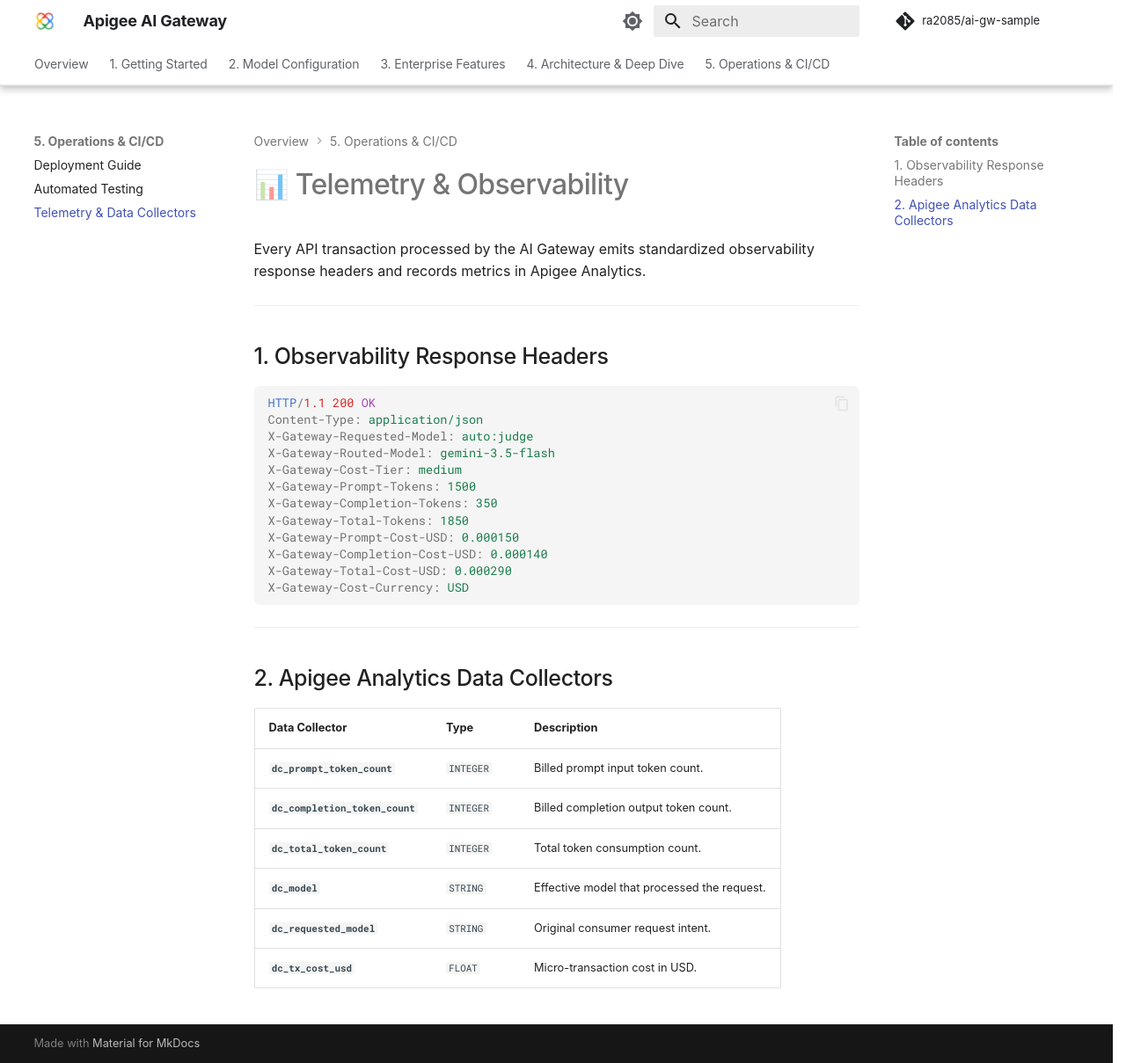
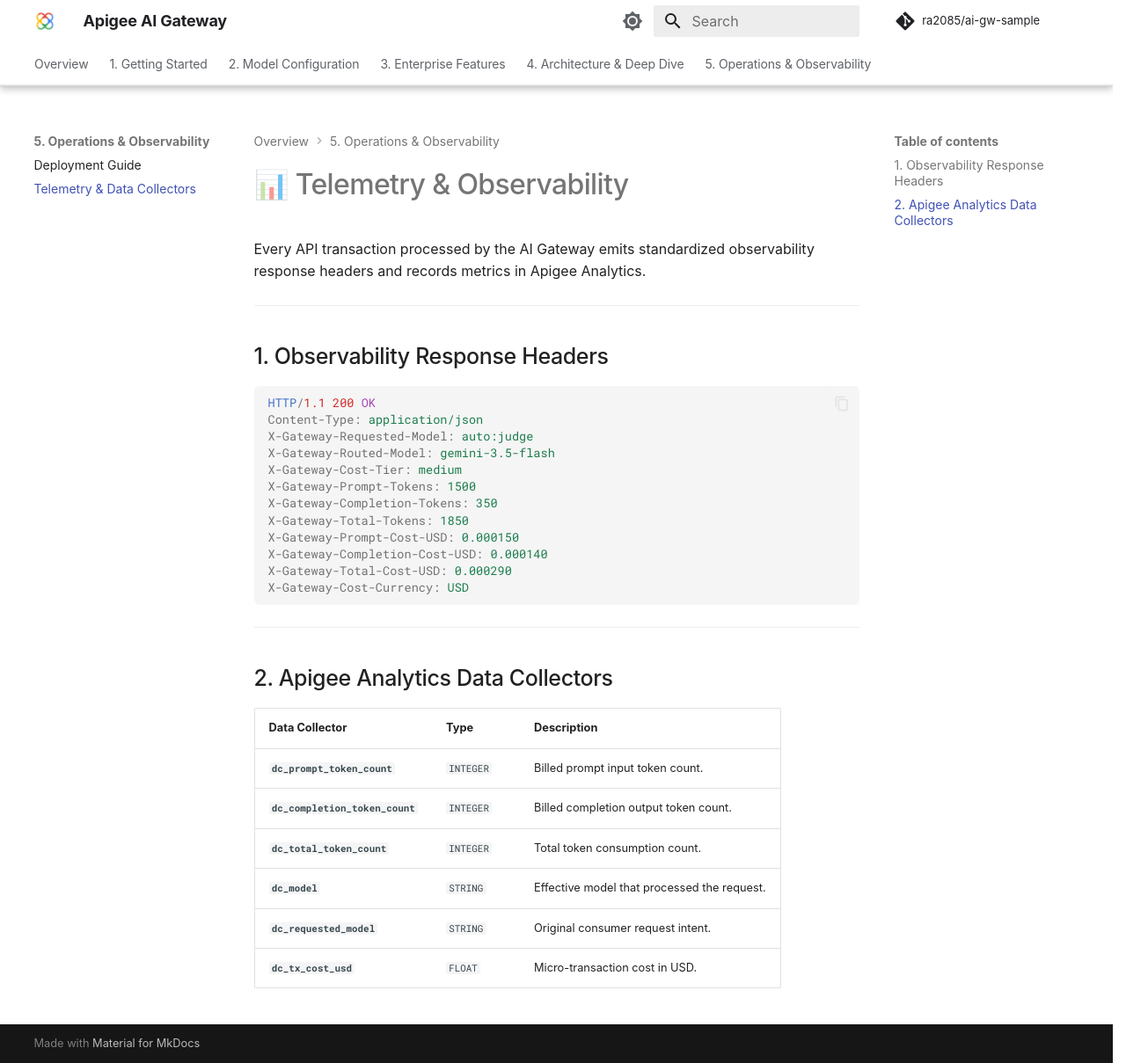
Before and after one commit to ra2085/ai-gw-sample, an MkDocs documentation site: the page built from docs/operations/telemetry.md, in a window 1280 px wide and 1209 px high. Shown: the whole window at 88% size. Built offline with MkDocs 1.6.1 and Material for MkDocs 9.7.7, drawn with Linux system fonts in a browser that asks for light colours; some web fonts are replaced; comment, search, counter and statistics services are not loaded.

Commit message:
fix: docs

```diff
--- a/mkdocs.yml
+++ b/mkdocs.yml
@@ -104,7 +104,6 @@
       - JavaScript Callouts & Streaming: proxy-deep-dive/javascript-callouts.md
       - Targets & Cloud Auth: proxy-deep-dive/targets-and-routing.md
       - Bundle & PropertySets: proxy-deep-dive/bundle-structure.md
-  - 5. Operations & CI/CD:
+  - 5. Operations & Observability:
       - Deployment Guide: operations/deployment.md
-      - Automated Testing: operations/testing.md
       - Telemetry & Data Collectors: operations/telemetry.md
```
Also changed, not shown: docs/operations/testing.md (deleted, +0 -18 lines).
